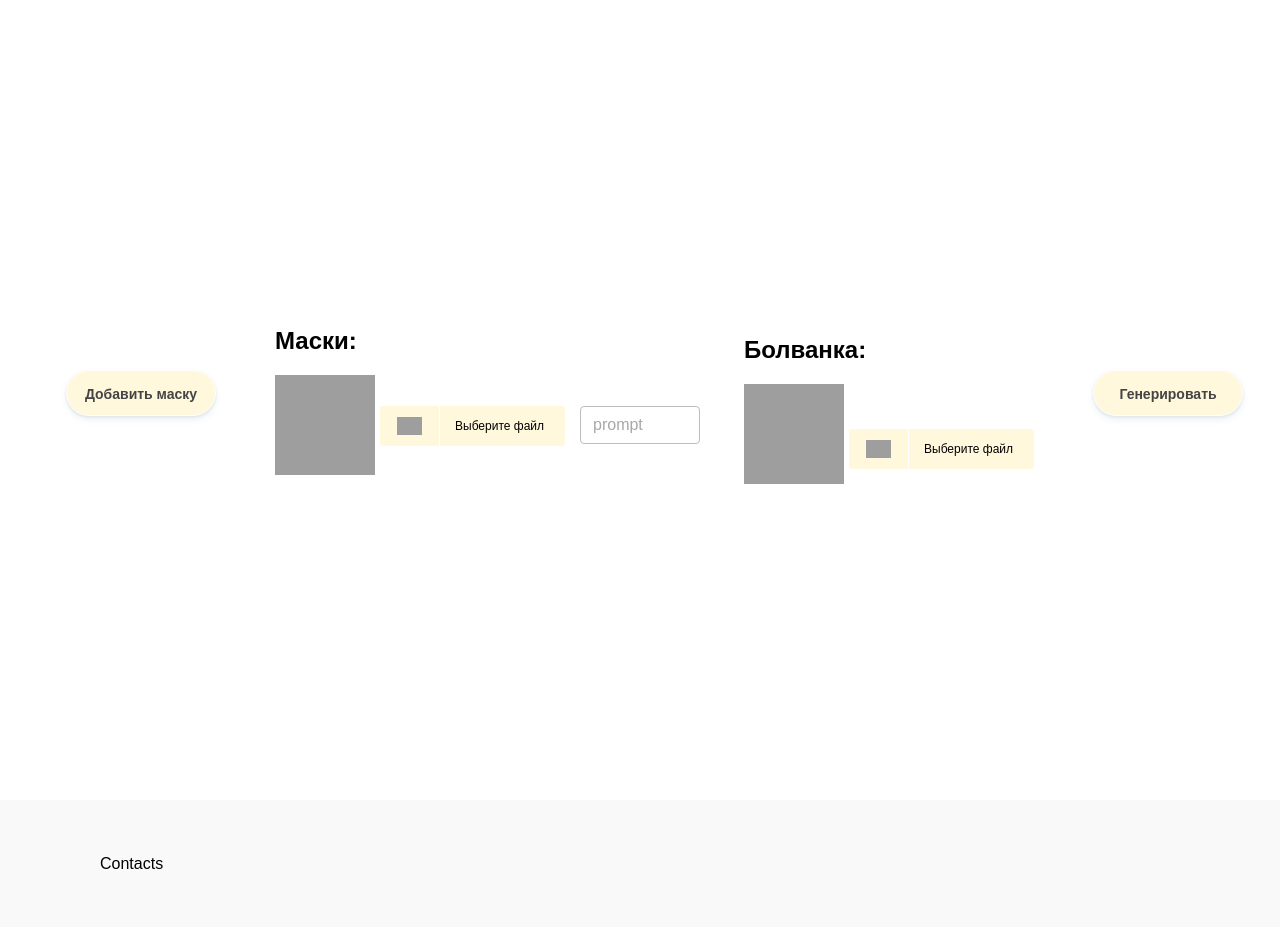
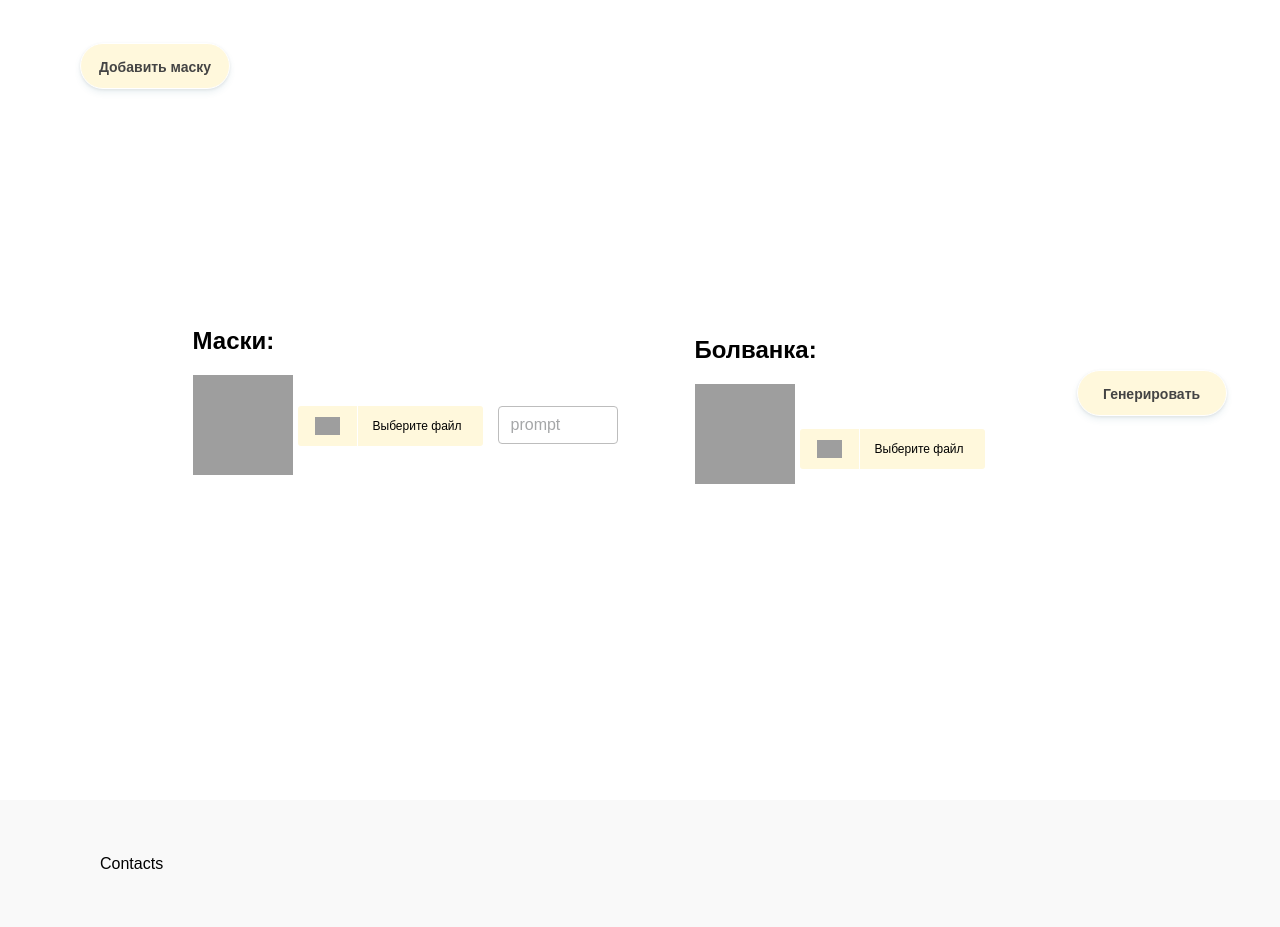
Before and after one commit to glebgol/game-stream-hackathon, a Flask app: page / in a window 1280 px wide. Shown: the part 127-1054 px from the top of the page. Run offline with Flask 3, Linux system fonts and the light colour scheme; grey boxes are pictures that could not be loaded.

Commit message:
change files

```diff
--- a/static/index.css
+++ b/static/index.css
@@ -38,6 +38,12 @@ div[name="mask"] {
     display: flex;
     justify-content: space-around;
     align-items: center;
+}
+
+.add-button {
+    position: absolute;
+    top: 170px;
+    left: 80px;
 }
 
 div[name="inputs"] {
--- a/templates/index.html
+++ b/templates/index.html
@@ -11,7 +11,7 @@
         <main>
             <form id="add-mask" action = "/add-mask" method="post"></form>
             <div name="button-container">
-                <button type="submit" form="add-mask" name=add-button">Добавить маску</button>
+                <button class="add-button" type="submit" form="add-mask" name=add-button">Добавить маску</button>
             </div>
             <form id="generate" action = "/generate" method = "post" enctype="multipart/form-data">
                 <h2>Маски:</h2>
```
